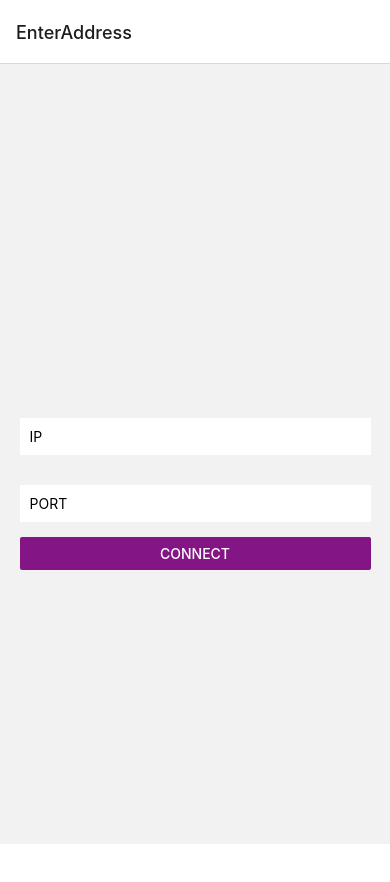
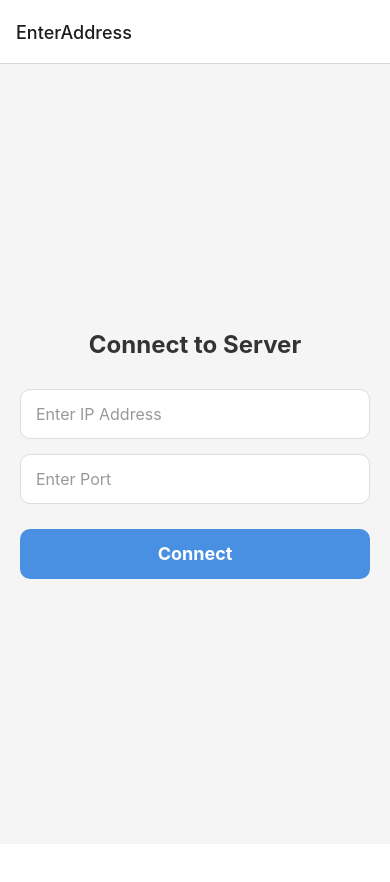
Before and after one commit to bishallamichhane44/mobile_controller, a React Native app in the folder my-first-app/: screen /EnterAddress in a window 390 px wide. Shown: the top 882 px of the page. After the commit the page ends 844 px from the top, so only its background shows below. Built offline with nearby package versions, Linux system fonts and the light colour scheme.

Commit message:
great signals

```diff
--- a/my-first-app/app.json
+++ b/my-first-app/app.json
@@ -18,10 +18,16 @@
       "adaptiveIcon": {
         "foregroundImage": "./assets/adaptive-icon.png",
         "backgroundColor": "#ffffff"
-      }
+      },
+      "package": "com.bishal4433.myfirstapp"
     },
     "web": {
       "favicon": "./assets/favicon.png"
+    },
+    "extra": {
+      "eas": {
+        "projectId": "92053fcc-74c2-4cee-911e-ed6fdcddb6eb"
+      }
     }
   }
 }
--- a/my-first-app/components/enterAddress.js
+++ b/my-first-app/components/enterAddress.js
@@ -1,53 +1,94 @@
-import { StyleSheet, View, TextInput, Text, Button } from "react-native";
-import { useState } from "react";
-import Socket from "../utils/socket";
+import React, { useState } from "react";
+import { StyleSheet, View, TextInput, Text, TouchableOpacity, SafeAreaView, KeyboardAvoidingView, Platform } from "react-native";
+
 const EnterAddress = ({ navigation }) => {
   const [ip, setIp] = useState("");
   const [port, setPort] = useState("");
+
   const HandleButtonPress = () => {
     let address = `ws://${ip}:${port}`;
     console.log(address);
     navigation.navigate("GameController", address);
   };
+
   return (
-    <View style={styles.container}>
-      <View style={styles.innerCont}>
-        <TextInput
-          editable
-          maxLength={40}
-          onChangeText={(text) => setIp(text)}
-          value={ip}
-          placeholder="IP"
-          style={styles.input}
-        />
-
-        <TextInput
-          editable
-          maxLength={5}
-          onChangeText={(text) => setPort(text)}
-          value={port}
-          style={styles.input}
-          placeholder="PORT"
-        />
-        <Button onPress={HandleButtonPress} color="#841584" title="Connect" />
-      </View>
-    </View>
+    <SafeAreaView style={styles.container}>
+      <KeyboardAvoidingView
+        behavior={Platform.OS === "ios" ? "padding" : "height"}
+        style={styles.keyboardAvoidingView}
+      >
+        <View style={styles.innerContainer}>
+          <Text style={styles.title}>Connect to Server</Text>
+          <TextInput
+            style={styles.input}
+            placeholder="Enter IP Address"
+            placeholderTextColor="#999"
+            value={ip}
+            onChangeText={setIp}
+            keyboardType="alphanumeric"
+          />
+          <TextInput
+            style={styles.input}
+            placeholder="Enter Port"
+            placeholderTextColor="#999"
+            value={port}
+            onChangeText={setPort}
+            keyboardType="numeric"
+            maxLength={5}
+          />
+          <TouchableOpacity style={styles.button} onPress={HandleButtonPress}>
+            <Text style={styles.buttonText}>Connect</Text>
+          </TouchableOpacity>
+        </View>
+      </KeyboardAvoidingView>
+    </SafeAreaView>
   );
 };
 
 const styles = StyleSheet.create({
   container: {
-    height: "100vh",
+    flex: 1,
+    backgroundColor: "#f5f5f5",
+  },
+  keyboardAvoidingView: {
+    flex: 1,
+  },
+  innerContainer: {
+    flex: 1,
+    justifyContent: "center",
     alignItems: "center",
-    justifyContent: "center",
+    padding: 20,
   },
-  innerCont: {
-    width: "90%",
+  title: {
+    fontSize: 24,
+    fontWeight: "bold",
+    marginBottom: 30,
+    color: "#333",
   },
   input: {
-    marginVertical: 15,
-    padding: 10,
-    backgroundColor: "white",
+    width: "100%",
+    height: 50,
+    backgroundColor: "#fff",
+    borderRadius: 10,
+    paddingHorizontal: 15,
+    marginBottom: 15,
+    fontSize: 16,
+    borderWidth: 1,
+    borderColor: "#ddd",
+  },
+  button: {
+    width: "100%",
+    height: 50,
+    backgroundColor: "#4a90e2",
+    borderRadius: 10,
+    justifyContent: "center",
+    alignItems: "center",
+    marginTop: 10,
+  },
+  buttonText: {
+    color: "#fff",
+    fontSize: 18,
+    fontWeight: "bold",
   },
 });
 
--- a/my-first-app/components/gameController.js
+++ b/my-first-app/components/gameController.js
@@ -1,71 +1,70 @@
+import React, { useEffect, useState } from 'react';
 import { View, StyleSheet, Text, TouchableOpacity } from "react-native";
-import { useEffect, useState } from "react";
 import Socket from "../utils/socket";
 
 const GameController = ({ route }) => {
   const address = route.params;
-  console.log(address);
   const [socket, setSocket] = useState(null);
+  const [pressedButtons, setPressedButtons] = useState(new Set());
+
   useEffect(() => {
     setSocket(Socket(address));
-    // return () => socket.close();
+    return () => socket && socket.close();
   }, []);
-  function handlePressIn(data) {
+
+  const handlePressIn = (button) => {
     if (socket) {
-      console.log(data);
-      socket.send(JSON.stringify({ type: "pressIn", value: data }));
+      setPressedButtons(prev => new Set(prev).add(button));
+      socket.send(JSON.stringify({ type: "pressIn", value: button }));
     }
-  }
-  function handlePressOut(data) {
+  };
+
+  const handlePressOut = (button) => {
     if (socket) {
-      socket.send(JSON.stringify({ type: "pressOut", value: data }));
+      setPressedButtons(prev => {
+        const newSet = new Set(prev);
+        newSet.delete(button);
+        return newSet;
+      });
+      socket.send(JSON.stringify({ type: "pressOut", value: button }));
     }
-  }
+  };
 
-  const Buttons = [
-    ["up", "O"],
-    ["a", "T"],
-    ["left", "X"],
-    ["right", "Y"],
-    ["down", "A"],
-    ["d", "B"],
-  ].map((data) => {
-    return (
-      <TouchableOpacity
-        key={data[1]}
-        style={styles.button}
-        onPressIn={() => {
-          handlePressIn(data[0]);
-        }}
-        onPressOut={() => {
-          handlePressOut(data[0]);
-        }}
-      >
-        <Text style={styles.buttonText}>{data[1]}</Text>
-      </TouchableOpacity>
-    );
-  });
+  const Button = ({ label, value, style }) => (
+    <TouchableOpacity
+      style={[styles.button, style, pressedButtons.has(value) && styles.pressedButton]}
+      onPressIn={() => handlePressIn(value)}
+      onPressOut={() => handlePressOut(value)}
+    >
+      <Text style={styles.buttonText}>{label}</Text>
+    </TouchableOpacity>
+  );
 
   return (
     <View style={styles.container}>
-      <View style={styles.twoButtons}>{[Buttons[0], Buttons[1]]}</View>
-      <View style={styles.twoButtons}>{[Buttons[2], Buttons[3]]}</View>
-      <View style={[styles.twoButtons, { marginTop: 20 }]}>
-        {Buttons[4]}
-        <View>
-          <TouchableOpacity
-            style={styles.button}
-            onPressIn={() => {
-              handlePressIn("space");
-            }}
-            onPressOut={() => {
-              handlePressOut("space");
-            }}
-          >
-            <Text style={[styles.buttonText, styles.space]}>Tilt:{0}</Text>
-          </TouchableOpacity>
+      <View style={styles.topButtons}>
+        <Button label="L1" value="l1" style={styles.shoulderButton} />
+        <Button label="R1" value="r1" style={styles.shoulderButton} />
+      </View>
+      <View style={styles.mainControls}>
+        <View style={styles.dpad}>
+          <Button label="↑" value="up" style={styles.dpadVertical} />
+          <View style={styles.dpadMiddle}>
+            <Button label="←" value="left" style={styles.dpadHorizontal} />
+            <View style={styles.dpadCenter} />
+            <Button label="→" value="right" style={styles.dpadHorizontal} />
+          </View>
+          <Button label="↓" value="down" style={styles.dpadVertical} />
         </View>
-        {Buttons[5]}
+        <View style={styles.actionButtons}>
+          <Button label="Y" value="y" style={styles.dpadVertical} />
+          <View style={styles.dpadMiddle}>
+            <Button label="X" value="x" style={styles.dpadHorizontal} />
+            <View style={styles.dpadCenter} />
+            <Button label="B" value="b" style={styles.dpadHorizontal} />
+          </View>
+          <Button label="A" value="a" style={styles.dpadVertical} />
+        </View>
       </View>
     </View>
   );
@@ -74,28 +73,84 @@ const GameController = ({ route }) => {
 const styles = StyleSheet.create({
   container: {
     flex: 1,
+    justifyContent: "space-between",
+    alignItems: "center",
+    padding: 20,
+    backgroundColor: '#f0f0f0',
+  },
+  topButtons: {
+    flexDirection: "row",
+    justifyContent: "space-between",
+    width: "97%",
+    marginBottom: 40,
+  },
+  shoulderButton: {
+    width: 120,
+    height: 50,
+  },
+  mainControls: {
+    flexDirection: "row",
+    justifyContent: "space-between",
     width: "100%",
-    justifyContent: "center",
-    alignItems: "center",
+  },
+  dpad: {
+    width: 150,
+    height: 150,
+    justifyContent: 'center',
+    alignItems: 'center',
+  },
+  dpadMiddle: {
+    flexDirection: "row",
+    alignItems: 'center',
+  },
+  dpadCenter: {
+    width: 50,
+    height: 50,
+    backgroundColor: '#ccc',
+  },
+  dpadVertical: {
+    width: 50,
+    height: 50,
+  },
+  dpadHorizontal: {
+    width: 50,
+    height: 50,
+  },
+  actionButtons: {
+    width: 150,
+    height: 150,
+    justifyContent: 'center',
+    alignItems: 'center',
+  },
+  actionTop: {
+    marginBottom: 20,
+  },
+  actionMiddle: {
+    flexDirection: "row",
+    justifyContent: "space-between",
+    width: '100%',
+    marginBottom: 10,
+  },
+  actionSide: {
+    width: 50,
+    height: 50,
+  },
+  actionBottom: {
+    marginTop: 10,
   },
   button: {
-    paddingHorizontal: 40,
-    paddingVertical: 20,
-    margin: 8,
     backgroundColor: "#ccc",
     borderRadius: 10,
+    padding: 15,
+    alignItems: "center",
+    justifyContent: "center",
+    margin: 5,
   },
-  twoButtons: {
-    width: "90%",
-    flexDirection: "row",
-    justifyContent: "space-between",
+  pressedButton: {
+    backgroundColor: "#999",
   },
-  space: {
-    paddingHorizontal: 90,
-  },
-
   buttonText: {
-    fontSize: 24,
+    fontSize: 18,
     fontWeight: "bold",
   },
 });
```
Also changed, not shown: my-first-app/eas.json (added, +18 -0 lines).
